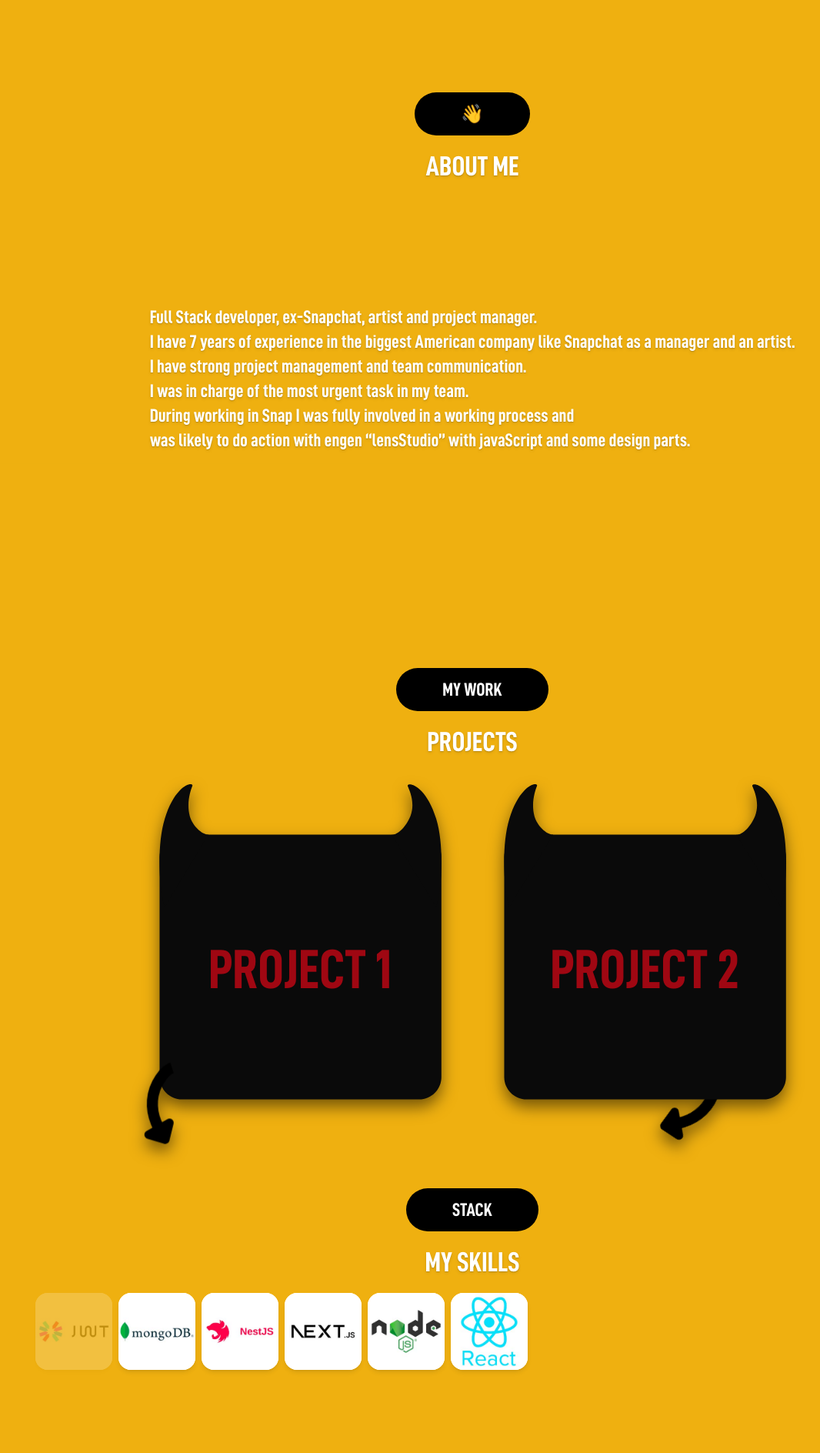
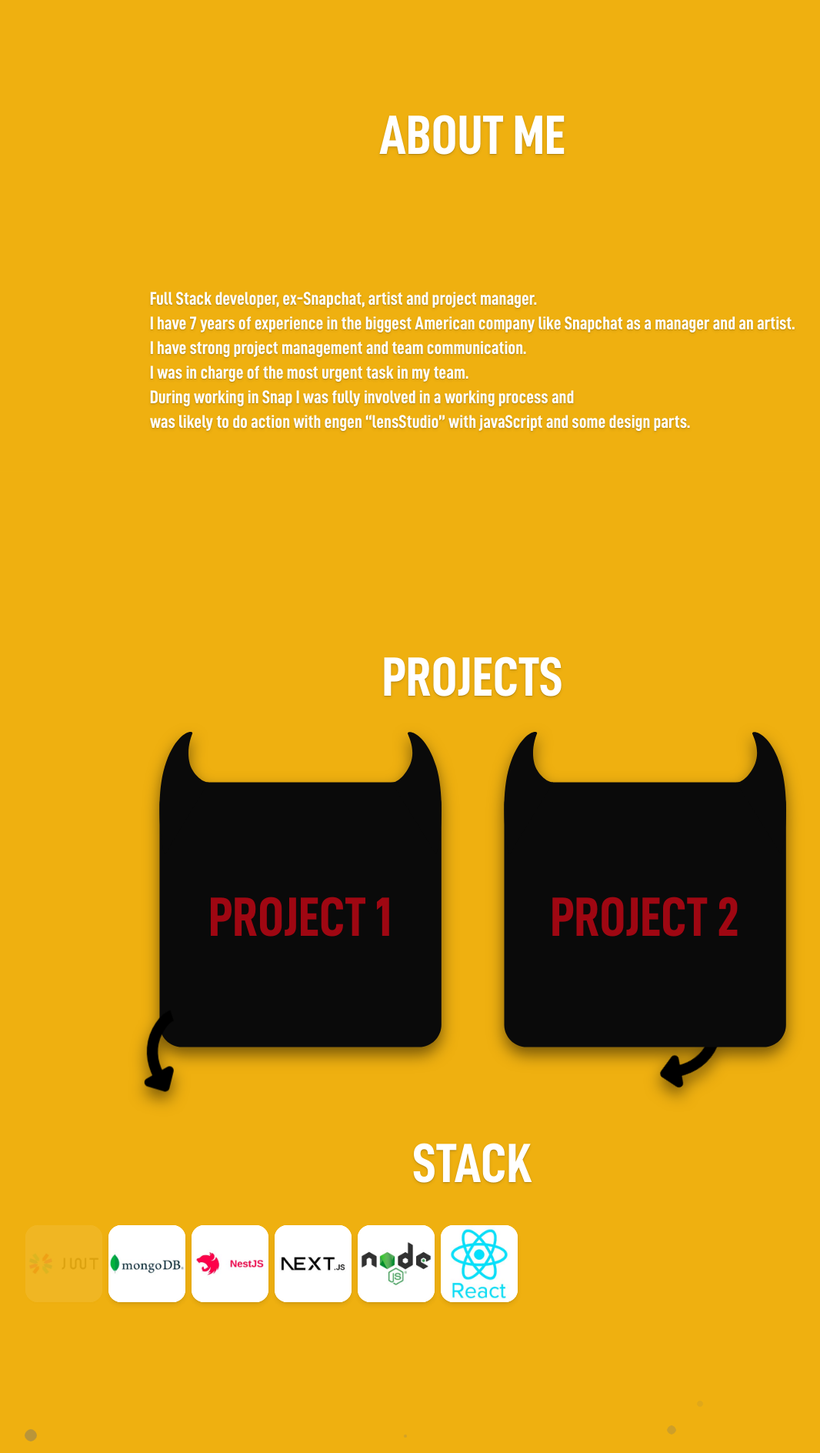
Before and after one commit to Keymor/portfolio-evil, a React (Vite) app: page / in a window 1280 px wide. Shown: the part 720-2608 px from the top of the page at 77% size, without its empty margins (26-1092 px from the left). Built offline with nearby package versions, Linux system fonts and the light colour scheme.

Commit message:
logo added

```diff
--- a/src/App.tsx
+++ b/src/App.tsx
@@ -66,18 +66,12 @@ function App() {
       </div>
       {/* About section */}
       <div className='h-[5vh]' />
-      <motion.div
-        initial={{ opacity: 0, scale: .9 }}
-        whileInView={{ opacity: 1, scale: 1 }}
-        viewport={{ once: true }}
-        transition={{ duration: 1 }}
-        className='w-fit self-center mx-auto bg-black text-white text-2xl px-15 py-3 rounded-4xl font-bold z-10'>👋</motion.div>
       <motion.h1
         initial={{ opacity: 0, scale: .9 }}
         whileInView={{ opacity: 1, scale: 1 }}
         viewport={{ once: true }}
         transition={{ duration: 1 }}
-        className='w-fit text-white text-4xl font-bold mx-auto text-shadow-md z-10 mt-5'>ABOUT ME</motion.h1>
+        className='w-fit text-white text-5xl lg:text-7xl font-bold mx-auto text-shadow-md z-10 mt-5'>ABOUT ME</motion.h1>
       <motion.p
         initial={{ opacity: 0, scale: .9 }}
         whileInView={{ opacity: 1, scale: 1 }}
@@ -92,25 +86,25 @@ function App() {
         was likely to do action with engen “lensStudio” with javaScript and some design parts.
       </motion.p>
       {/* Works section */}
-      <motion.div
-        initial={{ opacity: 0, scale: .9 }}
-        whileInView={{ opacity: 1, scale: 1 }}
-        viewport={{ once: true }}
-        transition={{ duration: 1 }}
-        className='w-fit self-center mt-[15svh] mx-auto bg-black text-white text-2xl px-15 py-3 rounded-4xl font-bold z-10'>MY WORK</motion.div>
       <motion.h1
         initial={{ opacity: 0, scale: .9 }}
         whileInView={{ opacity: 1, scale: 1 }}
         viewport={{ once: true }}
         transition={{ duration: 1 }}
-        className='w-fit text-white text-4xl font-bold mx-auto text-shadow-md z-10 mt-5'>PROJECTS</motion.h1>
+        className='w-fit text-white text-5xl lg:text-7xl font-bold mx-auto text-shadow-md z-10 mt-[15svh] mb-[5svh] sm:mb-0'>PROJECTS</motion.h1>
       <motion.div
         initial={{ opacity: 0, scale: .9 }}
         whileInView={{ opacity: 1, scale: 1 }}
         viewport={{ once: true }}
         transition={{ duration: 1 }}
         className='h-[50svh] flex flex-col w-screen sm:max-w-[920px] sm:flex-row text-red-800 items-center justify-center self-center gap-20 mt-20 sm:mt-10 z-19'>
-        <div
+        <motion.div
+          whileInView={{ scale: [1, 1.1, 1] }}
+          viewport={{once: true}}
+          transition={{
+            duration: 1,
+            repeat: 3
+          }}
           style={{ scale: hoverMob1 ? 1.7 : '', zIndex: hoverMob1 ? 11 : 10 }}
           onMouseEnter={() => sizeUpOne()}
           onMouseLeave={() => sizeUpOne()}
@@ -118,18 +112,18 @@ function App() {
           <div
             style={{ visibility: hover1 || hoverMob1 ? 'visible' : 'hidden', opacity: hover1 ? 1 : 0 }}
             className='text-white gap-1 sm:gap-5 rounded-2xl w-9/10 h-2/3 absolute top-1/2 left-1/2 -translate-x-1/2 -translate-y-1/3 flex flex-col duration-300 z-3'>
-            <div style={{ animation: hover1 ? 'popUp 2s linear forwards' : '' }} className='size-fit rounded-2xl mx-auto opacity-0 absolute inset-0 top-1/2 -translate-y-1/2'>
+            <div style={{ animation: hover1 ? 'popUp 0.8s linear forwards' : '' }} className='size-fit rounded-2xl mx-auto opacity-0 absolute inset-0 top-1/2 -translate-y-1/2'>
               <div className='scale-100 sm:scale-150 left-1/2 top-1/2 -translate-1/2 absolute flex size-20 rounded-full font-bold bg-red-800 text-amber-100 text-center z-19'>
                 <p className='m-auto text-2xl whitespace-nowrap -translate-x-2/12'>
                   日本語学習
                 </p>
               </div>
             </div>
-            <p style={{ animation: hover1 || hoverMob1 ? 'upp 2.2s linear forwards' : '' }} className='text-amber-100 text-xs sm:text-xl content-center text-center tracking-wide mt-auto w-[90%] mx-auto'>
+            <p style={{ animation: hover1 || hoverMob1 ? 'upp 1s linear forwards' : '' }} className='text-amber-100 text-xs sm:text-xl content-center text-center tracking-wide mt-auto w-[90%] mx-auto opacity-0'>
               Nihon-Go is a modern Japanese learning web app for practicing Kana, Kanji, and vocabulary with progress tracking.
             </p>
-            <div style={{ animation: hover1 || hoverMob1 ? 'upp 2.2s linear forwards' : '' }}
-              className='flex flex-row gap-1 sm:gap-2 mx-auto text-xs sm:text-lg'>
+            <div style={{ animation: hover1 || hoverMob1 ? 'upp 1s linear forwards' : '' }}
+              className='flex flex-row gap-1 sm:gap-2 mx-auto text-xs sm:text-lg opacity-0'>
               <p className='underline text-orange-400'>React,</p>
               <p className='underline text-orange-400'>TypeScript,</p>
               <p className='underline text-orange-400'>MongoDB,</p>
@@ -137,12 +131,12 @@ function App() {
               <p className='underline text-orange-400'>JWT</p>
             </div>
             <div className='flex flex-row gap-5 justify-center mb-auto text-xs sm:text-xl whitespace-nowrap'>
-              <div style={{ animation: hover1 || hoverMob1 ? 'upp 2.2s linear forwards' : '' }} className='py-2 pl-2 sm:pl-4 pr-2 w-fit bg-red-800 rounded-full mb-auto'>
+              <div style={{ animation: hover1 || hoverMob1 ? 'upp 1s linear forwards' : '' }} className='py-2 pl-2 sm:pl-4 pr-2 w-fit bg-red-800 rounded-full mb-auto opacity-0'>
                 <a href='https://nihongo-learning.up.railway.app/' target='blank'
                   className='text-orange-200'>Nihon Go learning</a>
                 <img src='/link.svg' className='size-3' />
               </div>
-              <div style={{ animation: hover1 || hoverMob1 ? 'upp 2.2s linear forwards' : '' }} className='py-2 pl-2 sm:pl-4 pr-2 w-fit bg-red-800 rounded-full mb-auto'>
+              <div style={{ animation: hover1 || hoverMob1 ? 'upp 1s linear forwards' : '' }} className='py-2 pl-2 sm:pl-4 pr-2 w-fit bg-red-800 rounded-full mb-auto opacity-0'>
                 <a href='https://github.com/Keymor/nihon-go-learning' target='blank'
                   className='text-orange-200'>GitHub</a>
                 <img src='/link.svg' className='size-3' />
@@ -153,7 +147,7 @@ function App() {
           <img style={{ visibility: hover1 || hoverMob1 ? 'visible' : 'hidden' }} src='/eyes.svg' className='w-4/10 absolute top-[20%] left-1/2 -translate-x-1/2 blink delay-300 z-2' />
           <img src='/tail.svg' className='absolute -left-1/20 top-19/20 inset-0 scale-100 sm:scale-180 z-1' />
           <h1 style={{ visibility: hover1 || hoverMob1 ? 'hidden' : 'visible' }} className='w-full absolute inset-0 left-1/2 top-1/2 -translate-x-1/2 text-5xl sm:text-7xl font-bold whitespace-nowrap z-2'>PROJECT 1</h1>
-        </div>
+        </motion.div>
         <div
           style={{ scale: hoverMob2 ? 1.7 : '', zIndex: hoverMob2 ? 11 : 10 }}
           onMouseEnter={() => sizeUpTwo()}
@@ -162,26 +156,26 @@ function App() {
           <div
             style={{ visibility: hover2 || hoverMob2 ? 'visible' : 'hidden', opacity: hover2 ? 1 : 0 }}
             className='text-white gap-1 sm:gap-5 rounded-2xl w-9/10 h-2/3 absolute top-1/2 left-1/2 -translate-x-1/2 -translate-y-1/3 flex flex-col duration-300 z-3'>
-            <div style={{ animation: hover2 ? 'popUp 2s linear forwards' : '' }} className='size-fit rounded-2xl mx-auto opacity-0 absolute inset-0 top-1/2 -translate-y-1/2 z-19'>
-              <img src='/alexLogo.svg' className='size-110'/>
+            <div style={{ animation: hover2 ? 'popUp 0.8s linear forwards' : '' }} className='size-fit rounded-2xl mx-auto opacity-0 absolute inset-0 top-1/2 -translate-y-1/2 z-19'>
+              <img src='/alexLogo.svg' className='size-110' />
             </div>
-            <p style={{ animation: hover2 || hoverMob2 ? 'upp 2.2s linear forwards' : '' }} className='text-amber-100 text-xs sm:text-xl content-center text-center tracking-wide mt-auto w-[90%] mx-auto'>
+            <p style={{ animation: hover2 || hoverMob2 ? 'upp 1s linear forwards' : '' }} className='text-amber-100 text-xs sm:text-xl content-center text-center tracking-wide mt-auto w-[90%] mx-auto opacity-0'>
               Alex Petrov’s portfolio is a showcase. It features a responsive landing page. Email friendly API integration.
             </p>
-            <div style={{ animation: hover2 || hoverMob2 ? 'upp 2.2s linear forwards' : '' }}
-              className='flex flex-row gap-1 sm:gap-2 mx-auto text-xs sm:text-lg'>
+            <div style={{ animation: hover2 || hoverMob2 ? 'upp 1s linear forwards' : '' }}
+              className='flex flex-row gap-1 sm:gap-2 mx-auto text-xs sm:text-lg opacity-0'>
               <p className='underline text-orange-400'>React,</p>
               <p className='underline text-orange-400'>TypeScript,</p>
               <p className='underline text-orange-400'>Motion,</p>
               <p className='underline text-orange-400'>Vercel</p>
             </div>
             <div className='flex flex-row gap-5 justify-center mb-auto text-xs sm:text-xl whitespace-nowrap'>
-              <div style={{ animation: hover2 || hoverMob2 ? 'upp 2.2s linear forwards' : '' }} className='py-2 pl-2 sm:pl-4 pr-2 w-fit bg-red-800 rounded-full mb-auto'>
+              <div style={{ animation: hover2 || hoverMob2 ? 'upp 1s linear forwards' : '' }} className='py-2 pl-2 sm:pl-4 pr-2 w-fit bg-red-800 rounded-full mb-auto opacity-0'>
                 <a href='https://alexpetrov.vercel.app/' target='blank'
                   className='text-orange-200'>Artist Portfolio</a>
                 <img src='/link.svg' className='size-3' />
               </div>
-              <div style={{ animation: hover2 || hoverMob2 ? 'upp 2.2s linear forwards' : '' }} className='py-2 pl-2 sm:pl-4 pr-2 w-fit bg-red-800 rounded-full mb-auto'>
+              <div style={{ animation: hover2 || hoverMob2 ? 'upp 1s linear forwards' : '' }} className='py-2 pl-2 sm:pl-4 pr-2 w-fit bg-red-800 rounded-full mb-auto opacity-0'>
                 <a href='https://github.com/Keymor/3D-portfolio' target='blank'
                   className='text-orange-200'>GitHub</a>
                 <img src='/link.svg' className='size-3' />
--- a/src/components/contacts.tsx
+++ b/src/components/contacts.tsx
@@ -11,7 +11,7 @@ export default function Contact() {
                 viewport={{ once: true }}
                 transition={{ duration: 1 }}
                 className="w-19/20 h-1/2 sm:w-[600px] m-auto mt-[40%] sm:mt-[10%] flex flex-col gap-5 z-10">
-                <h1 className="text-white font-bold text-3xl text-shadow-md text-center">CONTACT</h1>
+                <h1 className="text-white font-bold text-5xl lg:text-7xl text-shadow-md text-center">CONTACT</h1>
                 <div className="gap-5 w-full p-10 h-fit bg-black rounded-4xl flex flex-row">
                     <div className="gap-5 min-h-fit h-1/4 flex flex-col my-auto w-1/2 cursor-pointer justify-center items-center">
                         <a target="_blank" href="https://www.linkedin.com/in/vladyslav-kutuzov/">
--- a/src/components/skills.tsx
+++ b/src/components/skills.tsx
@@ -49,9 +49,8 @@ export default function Skills() {
             whileInView={{ opacity: 1, scale: 1 }}
             viewport={{ once: true }}
             transition={{ duration: 1 }}
-            className='flex flex-col gap-5 w-full z-10 mt-[25svh] sm:mt-[15svh]'>
-            <div className='w-fit self-center mx-auto bg-black text-white text-2xl px-15 py-3 rounded-4xl font-bold'>STACK</div>
-            <h1 className='w-fit text-4xl font-bold mx-auto text-shadow-md text-white'>MY SKILLS</h1>
+            className='flex flex-col gap-5 w-full z-10 mt-[30svh] sm:mt-[15svh]'>
+            <h1 className='w-fit text-5xl lg:text-7xl sm:mb-[3svh] font-bold mx-auto text-shadow-md text-white'>STACK</h1>
             <div className='flex flex-row w-full justify-center relative h-25'>
                 <div className='w-[1080px] h-25 flex absolute'>
                     {array.map((item, index) => {
```
